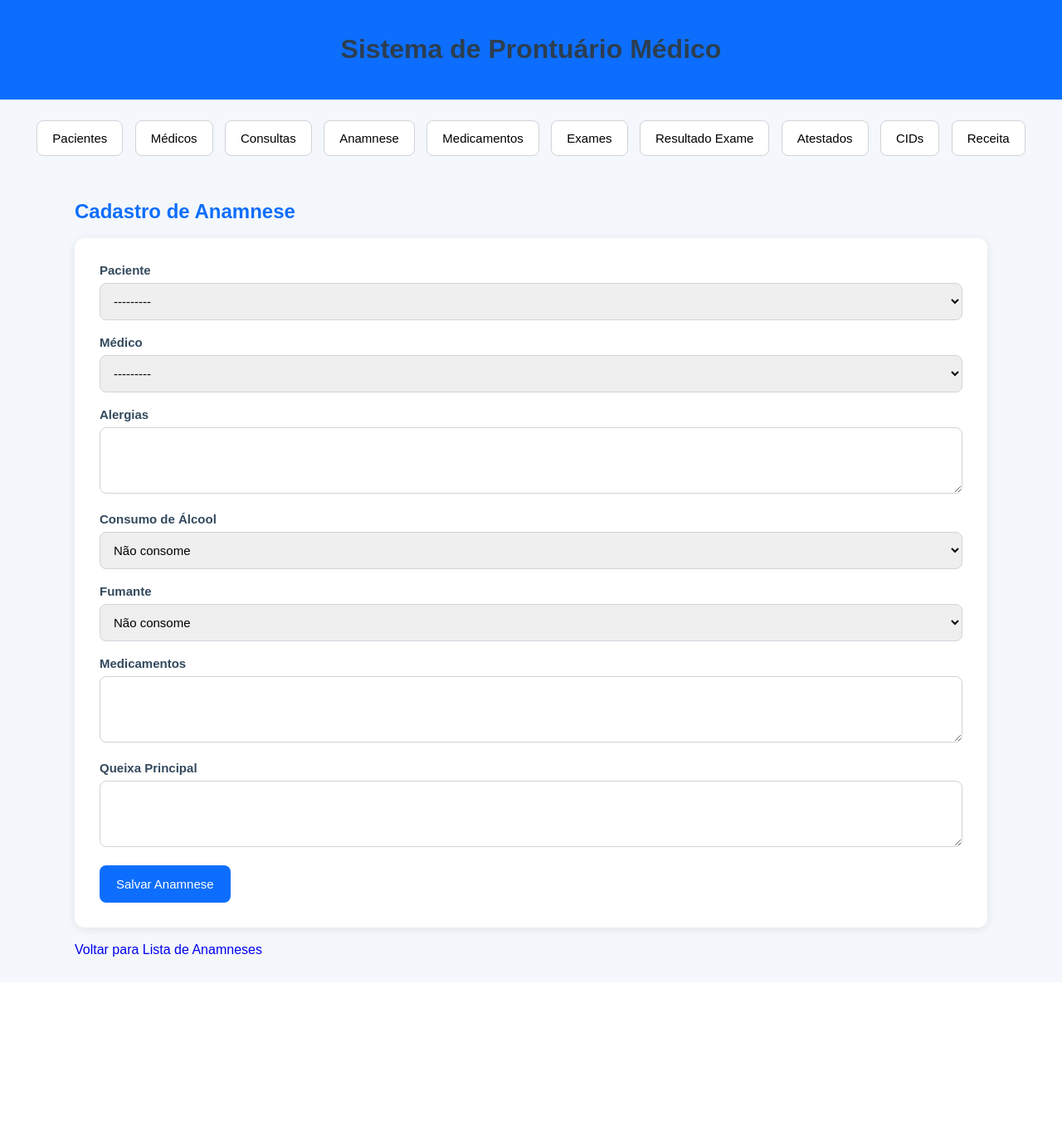
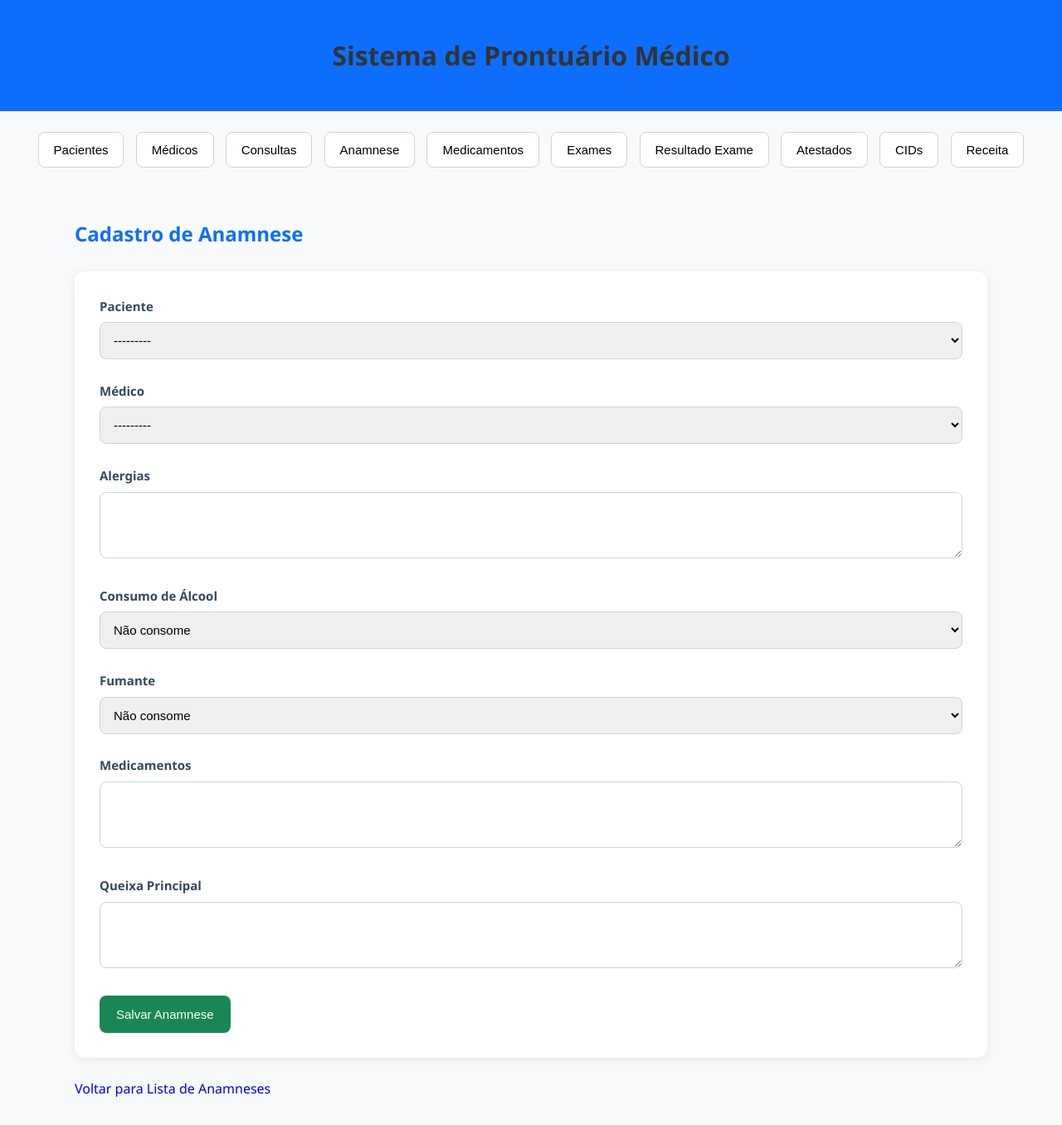
Before and after one commit to anleaes/2026-1-SDM-Segunda-Noite-ZS-02, a Django app: page /anamnese/add/ in a window 1280 px wide. Shown: the whole page at 83% size. Before the commit the page ends 1153 px from the top, so only its background shows below. Run offline with Django 5.2, Linux system fonts and the light colour scheme; tables that the repository leaves empty hold one stand-in row (values such as "Sample post").

Commit message:
style: atualizei a fonte e fundo do body para design moderno

```diff
--- a/prontuarioapp/static/css/style.css
+++ b/prontuarioapp/static/css/style.css
@@ -5,9 +5,10 @@
 body {
     margin: 0;
     padding: 0;
-    background-color: #f4f7fb;
-    font-family: Arial, Helvetica, sans-serif;
-    color: #2c3e50;
+    background-color: #f8f9fa;
+    font-family: 'Segoe UI', Roboto, Helvetica, Arial, sans-serif;
+    color: #333;
+    line-height: 1.6;
 }
 
 /* =========================
@@ -108,7 +109,7 @@ textarea {
 ========================= */
 
 form button[type="submit"] {
-    background-color: #0d6efd;
+    background-color: #198754;
     color: white;
     border: none;
     padding: 14px 20px;
```
